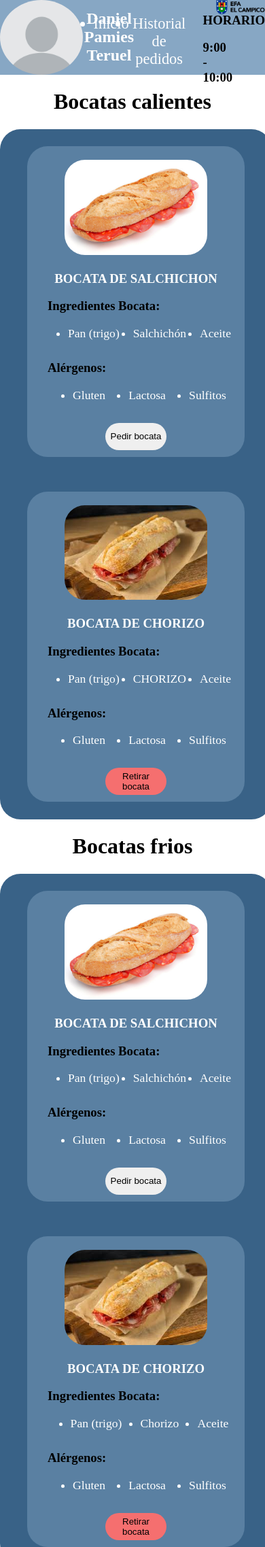
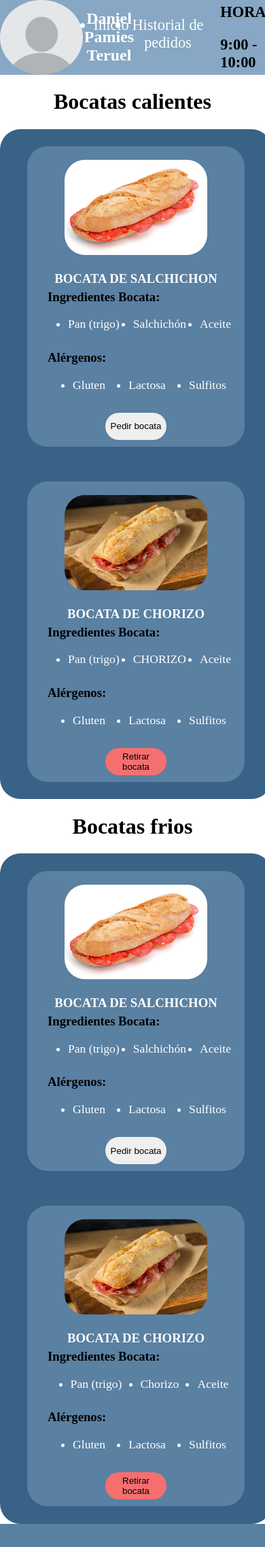
Before and after one commit to luciaver/TRABAJOBOC, a PHP site: page /inicio_user.html in a window 390 px wide; the page is wider, and only the part inside the window is pictured. Shown: the top 2275 px of that part at 68% size. After the commit the page ends 2241 px from the top of that part, so only its background shows below. Run offline with PHP 8.4, Linux system fonts and the light colour scheme; some web fonts are replaced.

Commit message:
Se adapto mejor el horario a las pantallas inferiores a 700 px

```diff
--- a/user.css
+++ b/user.css
@@ -38,14 +38,14 @@
 
 nav {
     font-family: 'comfortaa';
-    width: 50%;
+    width: 45%;
     text-align: center;
     margin-top: auto;
     margin-bottom: auto;
 }
 
 #div_horario {
-    width: 10%;
+    width: 15%;
     font-family: 'comfortaa';
 }
 
@@ -77,6 +77,22 @@
 
 #img_logo {
     width: 100%;
+}
+
+@media (max-width: 800px){
+    #div_logo {
+        width: 0%;
+        display: none;
+    }
+
+    #div_horario {
+        width: 22%;
+        font-size: 1.2em;
+    }
+
+    nav {
+        width: 58%;
+    }
 }
 
 /*inicio_user*/
@@ -145,6 +161,7 @@
     color: black;
     font-family: "Times New Roman", Times, serif;
     font-size: 1.2;
+    margin-top: 5px;
 }
 
 .div_boton {
```
